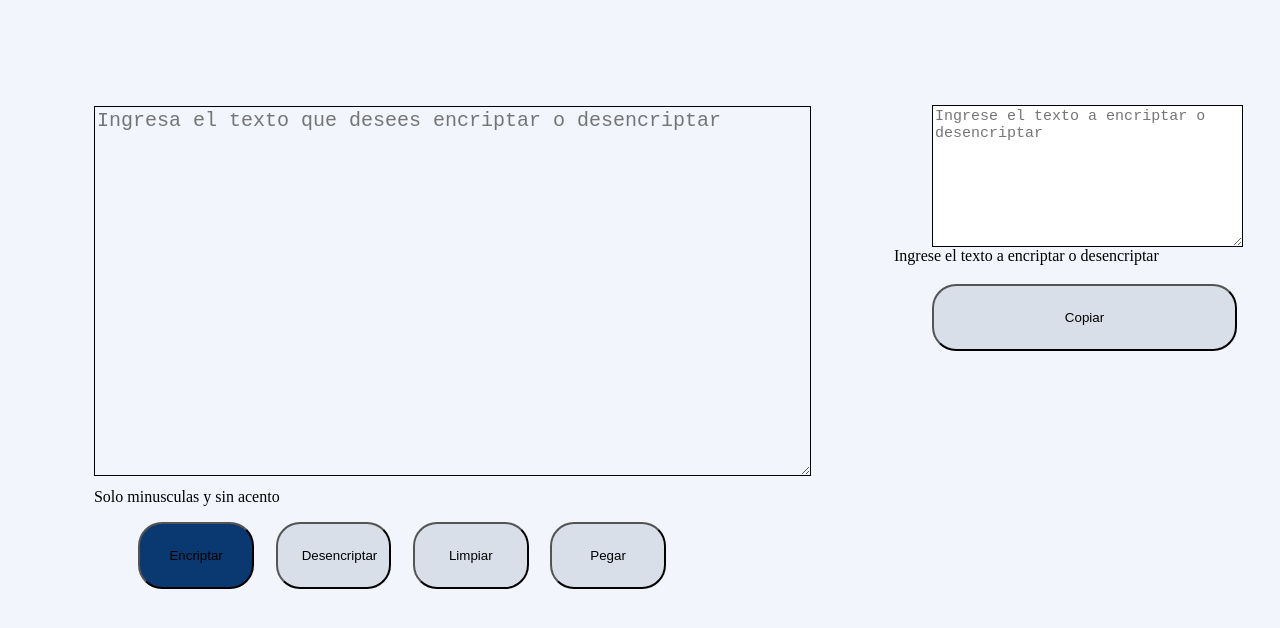
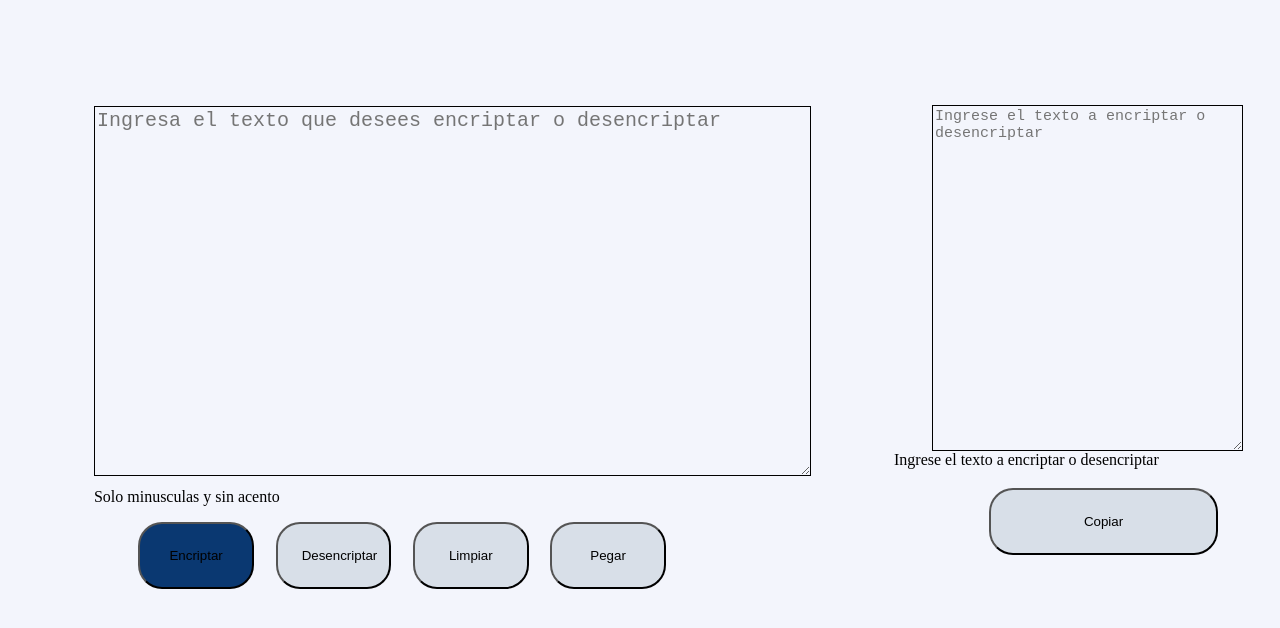
Before and after one commit to odcaceres/Challenge-ONE, a plain HTML site: page index.html in a window 1280 px wide. Both pictures are taken after a click on the button "Encriptar". Shown: the part 68-696 px from the top of the page. Drawn offline with Linux system fonts and the light colour scheme.

Commit message:
modificaciones en index y style

```diff
--- a/index.html
+++ b/index.html
@@ -20,7 +20,7 @@
         <div class="right">
             <img src="img/Muneco.png" alt="" id="imgDercha">
             <p id="texto">Ningun mensaje fue encontrado</p>
-            <textarea name="name" id="textArea" cols="80" rows="8" placeholder="Ingrese el texto a encriptar o desencriptar"></textarea>
+            <textarea name="name" id="textArea" cols="100" rows="20" placeholder="Ingrese el texto a encriptar o desencriptar"></textarea>
             <p id="texto-mensaje">Ingrese el texto a encriptar o desencriptar</p>
             <button type="button" id="copiar" name="button">Copiar</button>
         </div>
--- a/style.css
+++ b/style.css
@@ -55,7 +55,7 @@ body{
 
 }
 #texto{
-    margin-left: 7%;
+    margin-left: 15%;
     margin-right: 5%;
     font-size: 20px;
     font-weight: bold;
@@ -67,11 +67,12 @@ body{
     margin-top: 23%;
     color: #0A3871;
     width: 80%;
-    height: 60%;
+    height: 100%;
     font-size: 15px;
     border-width: 1px;
     border-style: solid;
     border-color: black;
+    background: #f3f5fc;
 }
 .left-button{
     float: left;
@@ -115,10 +116,10 @@ body{
     background: #D8DFE8;
 }
 #copiar{
-    margin-left: 10%;
+    margin-left: 25%;
     margin-top: 5%;
     padding: 24px;
-    width: 80%;
+    width: 60%;
     height: 2%;
     background: #D8DFE8;
     border-radius: 24px;
```
